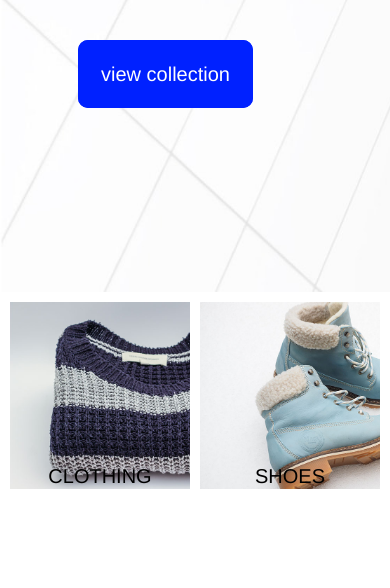
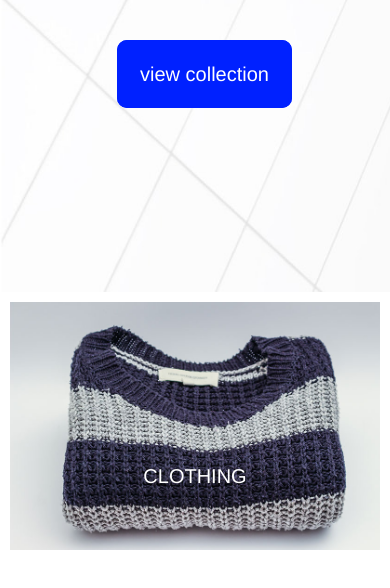
Before and after one commit to AHMEDABOAMRA/this-is-it-, a plain HTML site: page index.html in a window 390 px wide. Shown: the part 318-906 px from the top of the page. Drawn offline with nearby package versions, Linux system fonts and the light colour scheme; files whose address does not match are found by name.

Commit message:
لللللللللل

```diff
--- a/css/ess.css
+++ b/css/ess.css
@@ -598,31 +598,31 @@ background-color: white;
                       }.banner .op{
       position: relative;
         font-size: 2rem;
-        left:20%;
+        left:30%;
 
 
               }    .three{
                 width: 100%;                display: grid;
-                grid-template-columns:1fr 1fr ;
+                grid-template-columns:1fr  ;
                 grid-gap: 1rem;
                 padding: 1rem;
                 background-color: white;
                 height: 1900px;
                      }   .three .bg1{
                       width: 100%;
-                      height: 20%;
+                      height: 40%;
 
                            }      .three .bg2{
                             width: 100%;
-                            height: 20%;
+                            height: 40%;
 
                                  }     .three .bg3{
                                   width: 100%;
-                                  height: 20%;
+                                  height: 40%;
 
                                        }     .three .bg1 h1{
                                          font-size: 2rem;
-                     color: #000;
+                     color: white;
                            } .three .bg2 h1{
                             color: #000;                                         font-size: 2rem;
 
```
